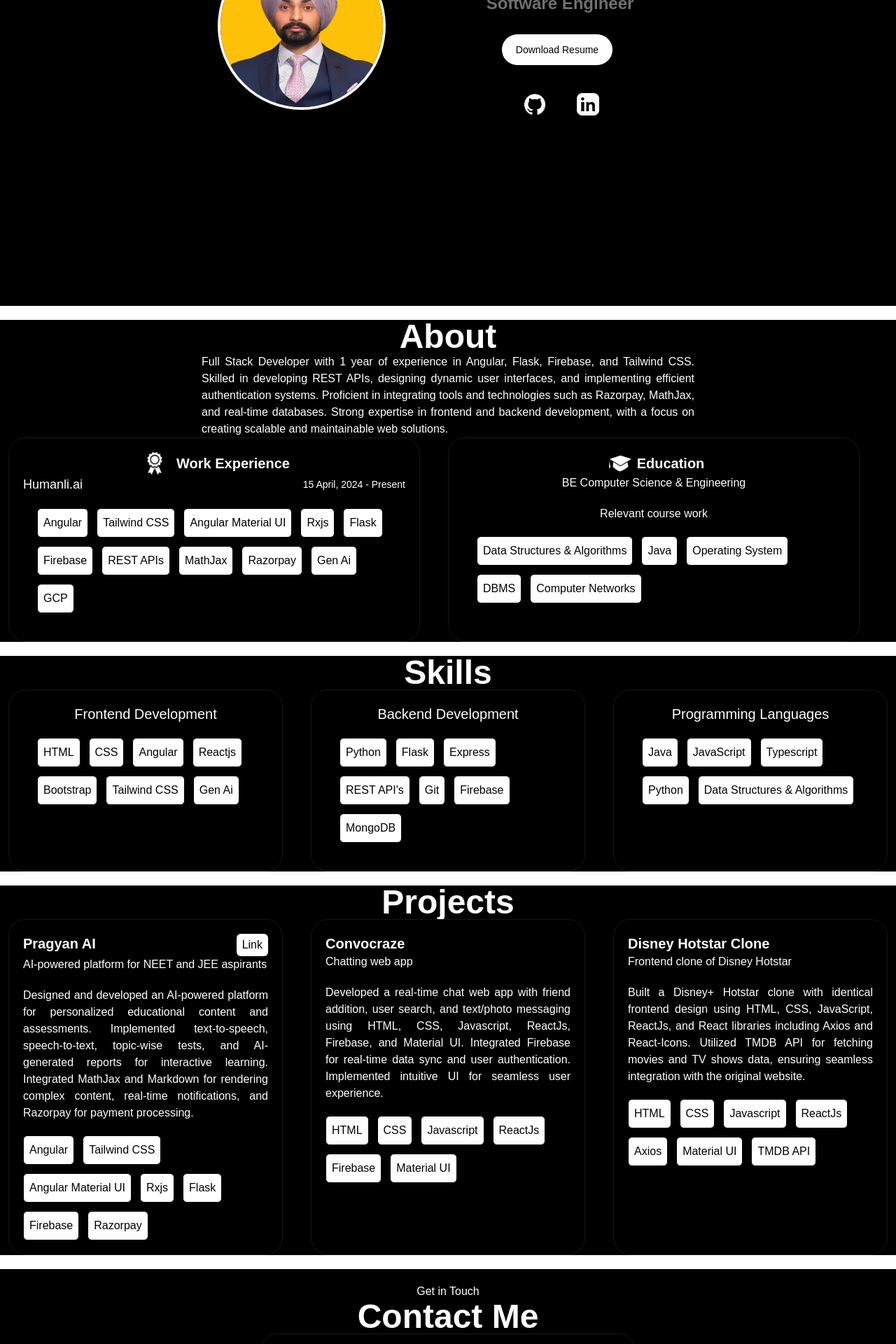
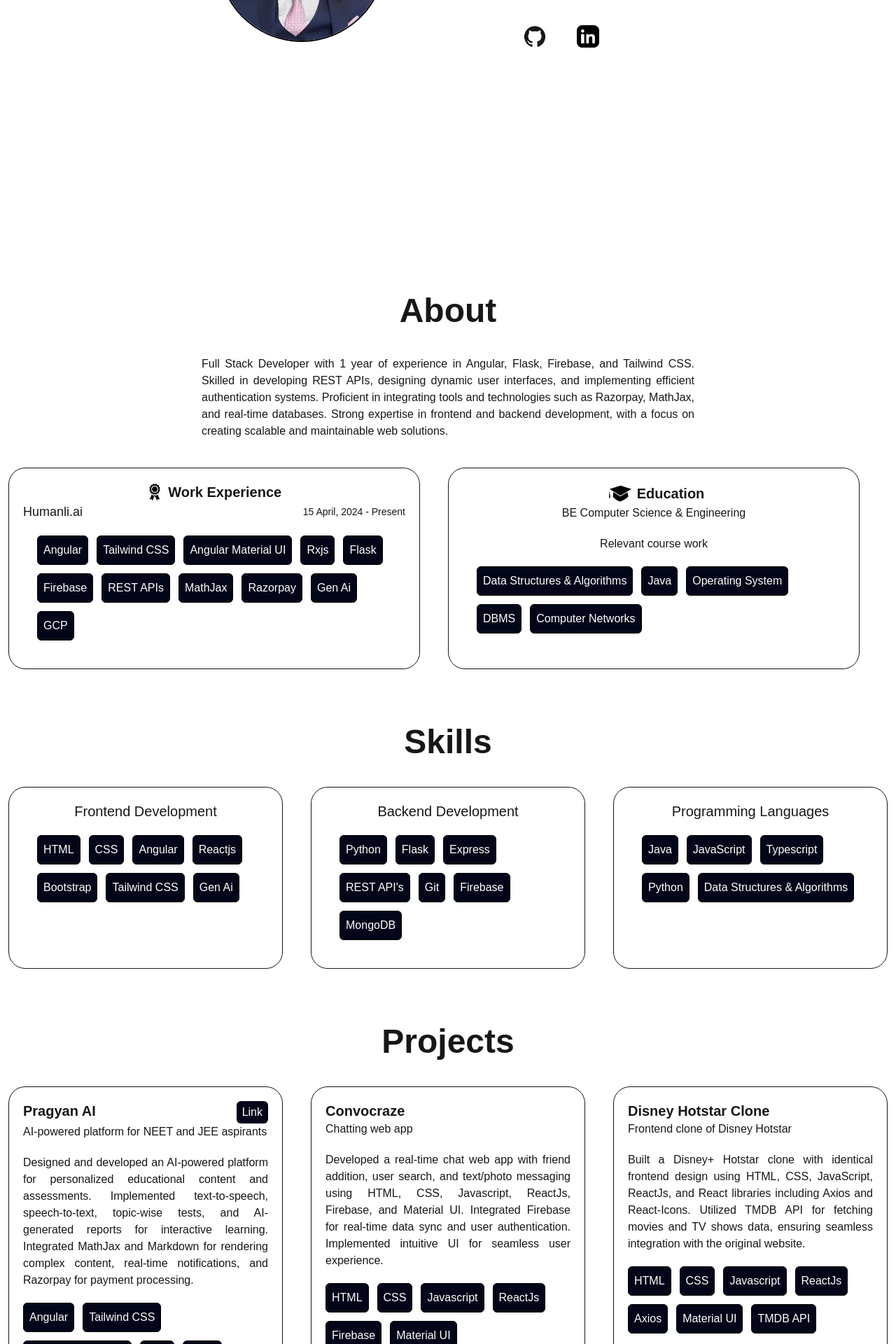
Before and after one commit to rajindersinghsodhi/portfolio, a Next.js app: page / in a window 1280 px wide. Shown: the part 460-2380 px from the top of the page at 70% size. Built offline with nearby package versions, Linux system fonts and the light colour scheme.

Commit message:
Feature(resume): updated latest resume

```diff
--- a/src/app/components/Contact.tsx
+++ b/src/app/components/Contact.tsx
@@ -4,7 +4,7 @@ const Contact = ({darkMode} : {darkMode: boolean}) => {
   return (
     <section id="Contact" className={`${darkMode ? "bg-black" : ""}`}>
       <div
-        className="flex flex-col justify-evenly items-center py-5"
+        className="flex flex-col justify-evenly items-center py-5 md:gap-10"
         id="contact-container"
       >
         <div className="flex flex-col items-center justify-center mt-20 mb-10 lg:m-0">
--- a/src/app/components/Experience.tsx
+++ b/src/app/components/Experience.tsx
@@ -5,7 +5,7 @@ const Experience = ({darkMode} : {darkMode: boolean}) => {// example toggle, han
   return (
     <section
       id="about"
-      className={`flex flex-col justify-evenly items-center ${
+      className={`flex flex-col justify-evenly items-center md:gap-10 ${
         darkMode ? "bg-black" : ""
       }`}
     >
--- a/src/app/components/Intro.tsx
+++ b/src/app/components/Intro.tsx
@@ -13,7 +13,7 @@ const Intro = ({darkMode} : {darkMode: boolean}) => {// You can control darkMode
           <img
             src="/rajinder_image.jpeg"
             alt="Rajinder Singh Sodhi"
-            className={`rounded-full border-2 border-black h-60 w-60 ${darkMode ? "border-4 border-neutral-100" : ""}`}
+            className={`rounded-full border-2 border-black h-40 w-40 md:h-60 md:w-60 ${darkMode ? "border-4 border-neutral-100" : ""}`}
             id="logo"
           />
         </div>
@@ -51,7 +51,7 @@ const Intro = ({darkMode} : {darkMode: boolean}) => {// You can control darkMode
                 <img src="/github-icon.png" alt="GitHub" style={{ height: "2.5rem", width: "2.5rem" }} />
               </a>
               <a
-                href="https://www.linkedin.com/in/rajindersinghsodhi-541744227/"
+                href="https://www.linkedin.com/in/rajindersinghsodhi/"
                 target="_blank"
                 rel="noopener noreferrer"
               >
--- a/src/app/components/Projects.tsx
+++ b/src/app/components/Projects.tsx
@@ -3,7 +3,7 @@ import React from 'react';
 const Projects = ({darkMode} : {darkMode: boolean}) => {
   return (
     <section id="projects" className={darkMode ? 'bg-black' : ''}>
-      <div className="flex flex-col justify-evenly items-center" id="projects-container">
+      <div className="flex flex-col justify-evenly items-center md:gap-10" id="projects-container">
         {/* Title */}
         <div className="flex justify-center my-5 mt-20 mb-5 lg:m-0">
           <h1 className={`text-5xl font-semibold ${darkMode ? 'text-white' : ''}`}>Projects</h1>
--- a/src/app/components/Skills.tsx
+++ b/src/app/components/Skills.tsx
@@ -3,7 +3,7 @@ import React from 'react';
 const Skills = ({darkMode} : {darkMode: boolean}) => {
   return (
     <section id="skills" className={darkMode ? 'bg-black' : ''}>
-      <div className="flex flex-col justify-evenly items-center" id="skills-container">
+      <div className="flex flex-col justify-evenly items-center md:gap-10" id="skills-container">
         <div className="flex justify-center mt-20 mb-5 lg:m-0">
           <h1 className={`text-5xl font-semibold ${darkMode ? 'text-white' : ''}`}>
             Skills
--- a/src/app/page.tsx
+++ b/src/app/page.tsx
@@ -10,16 +10,116 @@ import Contact from "./components/Contact";
 import Footer from "./components/Footer";
 
 export default function Home() {
-  const [darkMode, setDarkMode] = useState(true);
+  const [darkMode, setDarkMode] = useState(false);
+
+  const toggleMode = () => {
+    setDarkMode(!darkMode);
+  };
   return (
-    <div className="flex flex-col gap-5">
-      <Navbar/>
-      <Intro darkMode={true}/>
-      <Experience darkMode={true}/>
-      <Skills darkMode={true}/>
-      <Projects darkMode={true}/>
-      <Contact darkMode={true}/>
-      <Footer darkMode={true}/>
+    <div className={`flex flex-col gap-5 ${darkMode ? "bg-black" : ""}`}>
+      <nav
+      className={`flex items-center justify-between lg:p-3 lg:px-8 py-5 fixed top-0 left-5 lg:left-0  lg:w-full w-11/12 border-b border-gray rounded-3xl m-auto ${
+        darkMode ? 'bg-black text-white' : 'bg-white'
+      }`}
+      aria-label="Global"
+    >
+      {/* Left Section */}
+      <div className="hidden lg:flex lg:flex-1">
+        <a href="#" className="-m-1.5 p-1.5">
+          <span className="text-2xl">Rajinder Singh Sodhi</span>
+        </a>
+      </div>
+
+      {/* Center Section */}
+      <div className="lg:flex flex lg:justify-center justify-evenly items-center lg:gap-x-12 w-full lg:w-6/12">
+        <a
+          href="#about"
+          className={`text-lg leading-6 ${darkMode ? 'text-white' : 'text-gray-900'}`}
+        >
+          About
+        </a>
+        <a
+          href="#skills"
+          className={`text-lg leading-6 ${darkMode ? 'text-white' : 'text-gray-900'}`}
+        >
+          Skills
+        </a>
+        <a
+          href="#projects"
+          className={`text-lg leading-6 ${darkMode ? 'text-white' : 'text-gray-900'}`}
+        >
+          Projects
+        </a>
+
+        {/* Toggle Mode Button */}
+        <div
+          className={`border-2 p-1 rounded-xl cursor-pointer ${
+            darkMode ? 'border-neutral-50' : 'border-black'
+          }`}
+          onClick={toggleMode}
+        >
+          {darkMode ? (
+            // Dark Mode Icon
+            <svg
+              xmlns="http://www.w3.org/2000/svg"
+              fill="white"
+              viewBox="0 0 24 24"
+              strokeWidth="1.5"
+              stroke="currentColor"
+              className="size-6"
+            >
+              <path
+                strokeLinecap="round"
+                strokeLinejoin="round"
+                d="M21.752 15.002A9.72 9.72 0 0 1 18 15.75c-5.385 0-9.75-4.365-9.75-9.75
+                0-1.33.266-2.597.748-3.752A9.753 9.753 0 0 0 3 11.25C3 16.635 7.365 21 12.75
+                21a9.753 9.753 0 0 0 9.002-5.998Z"
+              />
+            </svg>
+          ) : (
+            // Light Mode Icon
+            <svg
+              xmlns="http://www.w3.org/2000/svg"
+              fill="none"
+              viewBox="0 0 24 24"
+              strokeWidth="1.5"
+              stroke="currentColor"
+              className="size-6"
+            >
+              <path
+                strokeLinecap="round"
+                strokeLinejoin="round"
+                d="M12 3v2.25m6.364.386-1.591 1.591M21 12h-2.25m-.386
+                6.364-1.591-1.591M12 18.75V21m-4.773-4.227-1.591
+                1.591M5.25 12H3m4.227-4.773L5.636
+                5.636M15.75 12a3.75 3.75 0 1 1-7.5 0 3.75 3.75 0 0 1
+                7.5 0Z"
+              />
+            </svg>
+          )}
+        </div>
+      </div>
+
+      {/* Right Section */}
+      <div className="hidden lg:flex lg:flex-1 lg:justify-end">
+        <a
+          href="#contactMe"
+          className={`focus:outline-none font-medium rounded-full text-sm px-5 me-2 mb-2 py-3 ${
+            darkMode ? 'bg-white text-black' : 'text-white bg-black'
+          }`}
+        >
+          Contact Me
+        </a>
+      </div>
+    </nav>
+    <div className="flex flex-col gap-20">
+      <Intro darkMode={darkMode}/>
+      <Experience darkMode={darkMode}/>
+      <Skills darkMode={darkMode}/>
+      <Projects darkMode={darkMode}/>
+      <Contact darkMode={darkMode}/>
+      <Footer darkMode={darkMode}/>
+    </div>
     </div>
   );
 }
```
Also changed, not shown: 1 other file (tests, documents, lock files or other folders).
